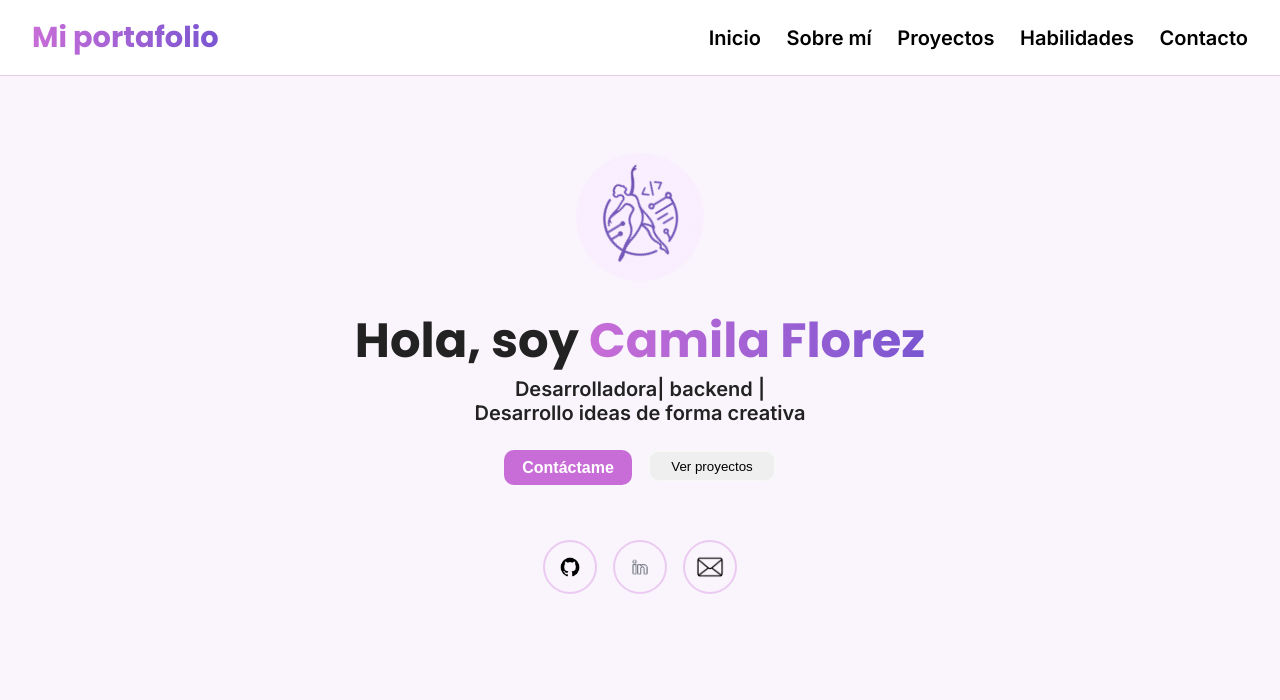
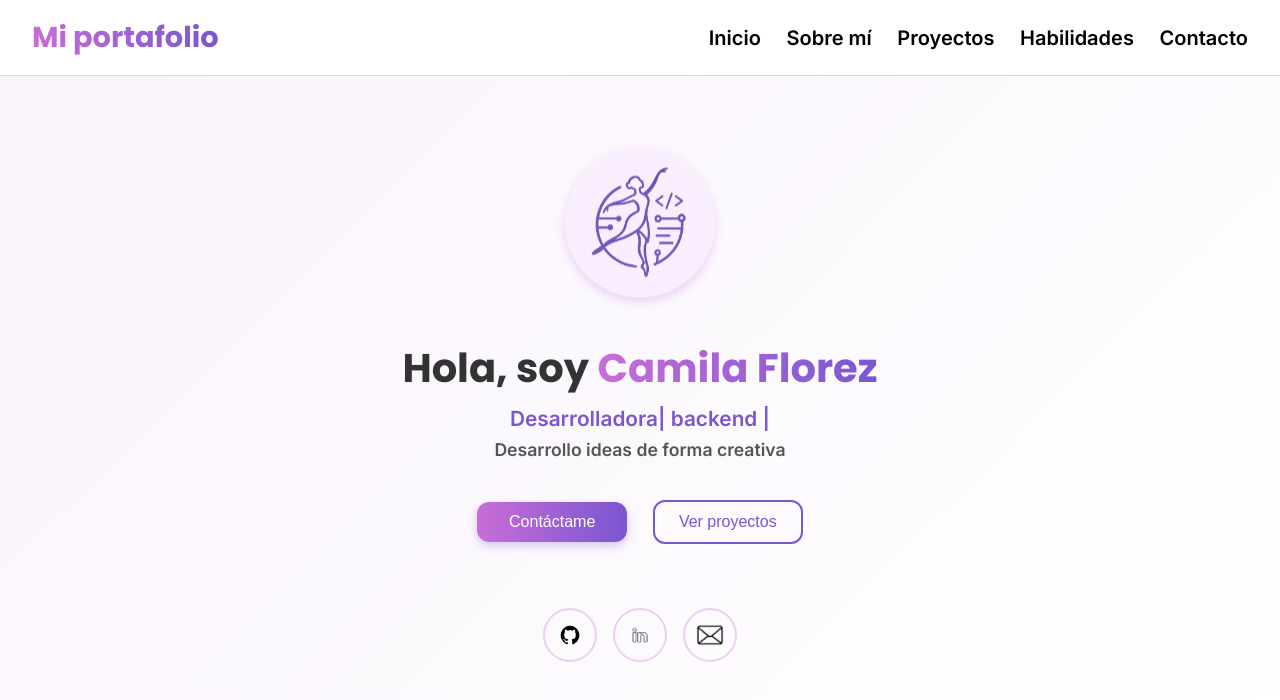
Before and after one commit to CamilaFlorez12/PORTAFOLIO, a React (Vite) app: page /#/ in a window 1280 px wide. Shown: the top 700 px of the page. Built offline with nearby package versions, Linux system fonts and the light colour scheme.

Commit message:
style: :lipstick: add new styles
add new styles

byqcamilaflorez

```diff
--- a/src/components/About-me/About.css
+++ b/src/components/About-me/About.css
@@ -1,6 +1,23 @@
 .aboutMe {
   text-align: center;
-  padding: 2rem;
+  padding: 3rem 2rem;
+  background: linear-gradient(180deg, #ffffff 0%, #f9f3fc 100%);
+  color: #333;
+}
+
+.aboutMe h2 {
+  font-size: 2.5rem;
+  font-weight: bold;
+  margin-bottom: 0.5rem;
+  background: linear-gradient(90deg, #c86dd7, #7a56d1);
+  -webkit-background-clip: text;
+  -webkit-text-fill-color: transparent;
+}
+
+.subtitulo {
+  color: #777;
+  font-size: 1.1rem;
+  margin-bottom: 2rem;
 }
 
 .text-aboutMe {
@@ -8,13 +25,22 @@
   align-items: flex-start;
   justify-content: center;
   gap: 3rem;
+  flex-wrap: wrap;
   margin-top: 2rem;
-  flex-wrap: wrap;
 }
 
 .foto-camila {
   width: 20vw;
+  height: auto;
   border-radius: 20px;
+  object-fit: cover;
+  box-shadow: 0 6px 15px rgba(122, 86, 209, 0.2);
+  transition: transform 0.4s ease, box-shadow 0.4s ease;
+}
+
+.foto-camila:hover {
+  transform: scale(1.03);
+  box-shadow: 0 10px 25px rgba(122, 86, 209, 0.3);
 }
 
 .info {
@@ -23,27 +49,36 @@
 }
 
 .texto {
-  font-size: 1rem;
-  line-height: 1.6;
-  margin-bottom: 2rem;
+  font-size: 1.05rem;
+  line-height: 1.7;
+  margin-bottom: 2.5rem;
+  color: #444;
 }
 
 .atributos {
   display: grid;
-  grid-template-columns: repeat(2, 1fr);
-  grid-template-rows: repeat(2, auto);
-  gap: 2rem;
-  justify-items: center;
-  align-items: center;
-  text-align: center;
+  grid-template-columns: repeat(auto-fit, minmax(130px, 1fr));
+  gap: 1.5rem;
 }
 
+.atributo {
+  background: white;
+  border-radius: 15px;
+  padding: 1rem;
+  box-shadow: 0 3px 10px rgba(200, 109, 215, 0.1);
+  transition: all 0.3s ease;
+}
+
+.atributo:hover {
+  transform: translateY(-5px);
+  box-shadow: 0 5px 15px rgba(122, 86, 209, 0.2);
+}
 
 .atributo img {
-  width: 3vw;
+  width: 45px;
   border-radius: 50%;
-  border: 2px solid #e8a8f1;
-  padding: 8px;
+  border: 2px solid #d6b0f2;
+  padding: 6px;
   transition: all 0.3s ease;
 }
 
@@ -55,14 +90,32 @@
 .atributo h3 {
   margin-top: 0.5rem;
   font-size: 1.1rem;
+  color: #7a56d1;
 }
 
 .atributo p {
   font-size: 0.9rem;
-  color: #555;
+  color: #666;
 }
 
-.subtitulo {
-  color: #999;
-  font-size: 1.1rem;
+@media (max-width: 768px) {
+  .text-aboutMe {
+    flex-direction: column;
+    align-items: center;
+    text-align: center;
+  }
+
+  .foto-camila {
+    width: 60vw;
+    margin-bottom: 1.5rem;
+  }
+
+  .info {
+    text-align: center;
+  }
+
+  .texto {
+    font-size: 1rem;
+    line-height: 1.6;
+  }
 }
--- a/src/components/Presentation/Presentation.css
+++ b/src/components/Presentation/Presentation.css
@@ -2,10 +2,31 @@
   display: flex;
   flex-direction: column;
   align-items: center;
-  justify-content: space-between;
+  justify-content: center;
+  text-align: center;
+  background: linear-gradient(135deg, #f9f3fc 0%, #ffffff 100%);
+  padding: 3rem 2rem;
   font-weight: bold;
-  font-size: 2.5vh;
+  color: #333;
 }
+
+.presentation h2 {
+  font-size: 2.5rem;
+  margin-bottom: 0.5rem;
+}
+
+.presentation p:first-of-type {
+  font-size: 1.3rem;
+  color: #7a56d1;
+  font-weight: 600;
+}
+
+.presentation p:last-of-type {
+  font-size: 1.1rem;
+  color: #555;
+  margin-top: 0.5rem;
+}
+
 
 .logo {
   width: 15vw;
@@ -14,41 +35,38 @@
   margin: 6vw 0 3vh;
 }
 
-.buttons {
-  display: flex;
-  justify-content: center;
-  margin: 2vw;
-  gap: 2vh;
-  height: 5vh;
+.buttons{
+  padding: 5vh;
 }
 
 .buttons button {
-  width: 10vw;
-  border-radius: 10px;
+  width: 150px;
+  border-radius: 12px;
   cursor: pointer;
-  transition: background-color 0.3s ease;
+  transition: all 0.3s ease;
+  padding: 0.7rem 1rem;
+  font-size: 1rem;
+  margin: 0 1vw;
 }
 
 .btn-contacto {
-  background-color: #c86dd7;
+  background: linear-gradient(90deg, #c86dd7, #7a56d1);
   color: white;
-  font-weight: bold;
-  font-size: 1rem;
-  border: 2px solid #c86dd7;
-  padding: 0.5vw;
+  border: none;
+  box-shadow: 0 4px 10px rgba(122, 86, 209, 0.3);
 }
+
 .btn-proyectos {
-  border: 2px solid rgb(248, 248, 248);
-  padding: 0.5vw;
+  background: transparent;
+  color: #7a56d1;
+  border: 2px solid #7a56d1;
 }
-.btn-contacto:hover {
-  background-color: #d691df;
-  border-color: #d691df;
+
+.btn-proyectos:hover {
+  background: #7a56d1;
+  color: white;
 }
-.btn-proyectos:hover {
-  background-color: bisque;
-  border-color: bisque;
-}
+
 .socialMedia {
   display: flex;
   justify-content: center;
@@ -88,32 +106,50 @@ h2 {
   font-size: 3rem;
 }
 
-/* 🔄 Animación de giro continuo */
-@keyframes girar {
-  from {
-    transform: rotate(0deg);
+@keyframes flotar {
+  0%, 100% {
+    transform: translateY(0);
   }
-  to {
-    transform: rotate(360deg);
+  50% {
+    transform: translateY(-10px);
+  }
 }
 
+.logo {
+  width: 150px;
+  height: 150px;
+  border-radius: 50%;
+  margin: 2rem 0;
+  animation: flotar 4s ease-in-out infinite;
+  box-shadow: 0 4px 10px rgba(200, 109, 215, 0.3);
+  transition: transform 0.3s ease;
 }
 
-/* Aplica la animación al logo */
-.logo {
-  width: 10vw; /* o el tamaño que uses */
-  height: auto;
-  animation: girar 6s linear infinite; /* duración, velocidad y repetición */
+.logo:hover {
+  transform: scale(1.05);
 }
 
+
 @media (max-width: 768px) {
-  .logo{
-    width: 40vw;
+  .presentation {
+    padding: 2rem 1rem;
   }
+
+  .logo {
+    width: 35vw;
+    height: auto;
+  }
+
+  h2 {
+    font-size: 1.8rem;
+  }
+
+  .buttons {
+    flex-direction: column;
+    gap: 1rem;
+  }
+
   .buttons button {
-  width: 30vw;
-}
-h2 {
-  text-align: center;
+    width: 60vw;
   }
 }
--- a/src/components/cards/card.jsx
+++ b/src/components/cards/card.jsx
@@ -2,7 +2,6 @@ import React from "react";
 import "./Card.css";
 
 const Card = ({ imagen, titulo, descripcion, tecnologias, link }) => {
-  // separa las tecnologías por "|"
   const techList = tecnologias.split("|").map((t) => t.trim());
 
   return (
```
Lines whose indentation alone changed are shown as unchanged.
